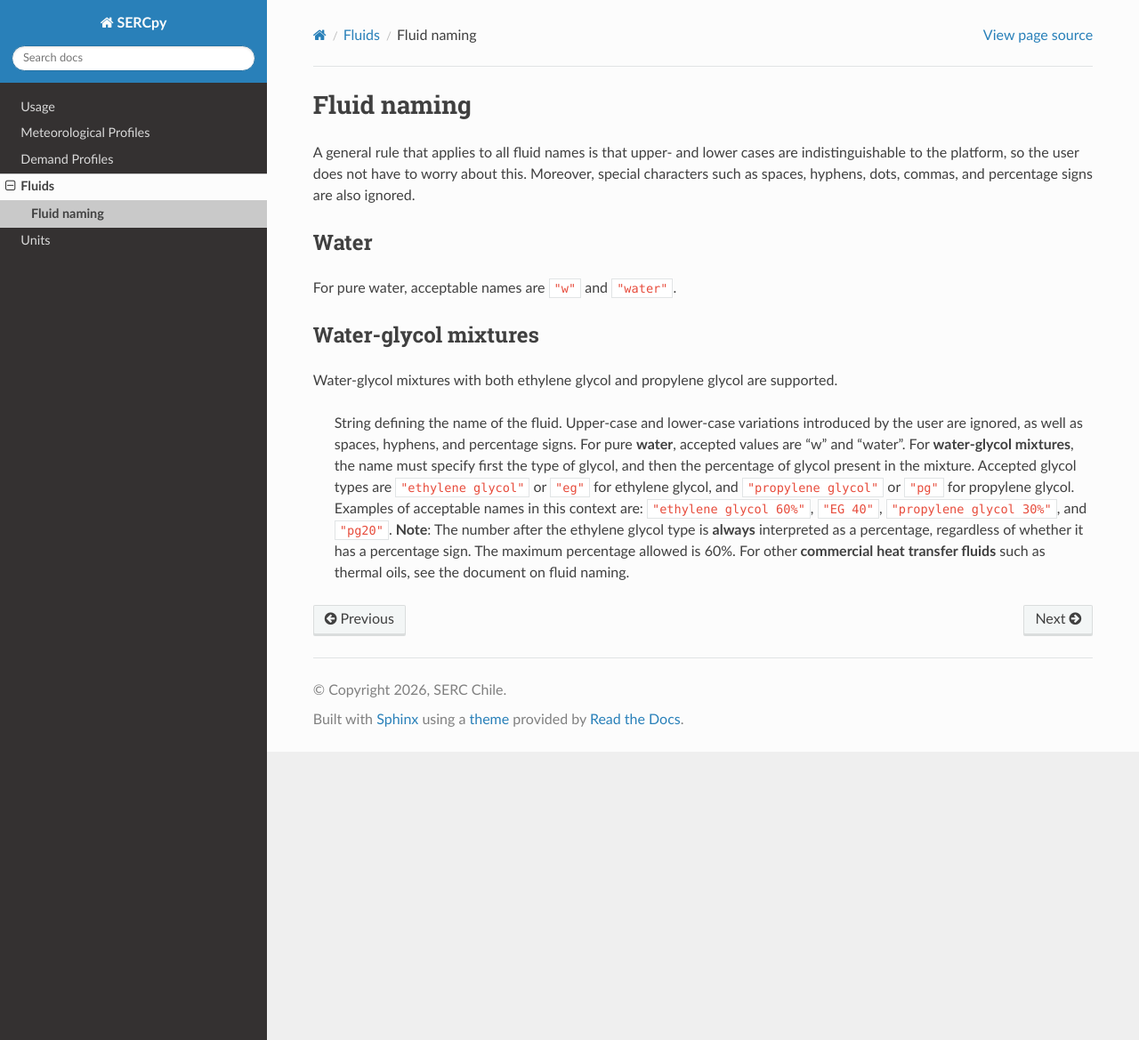
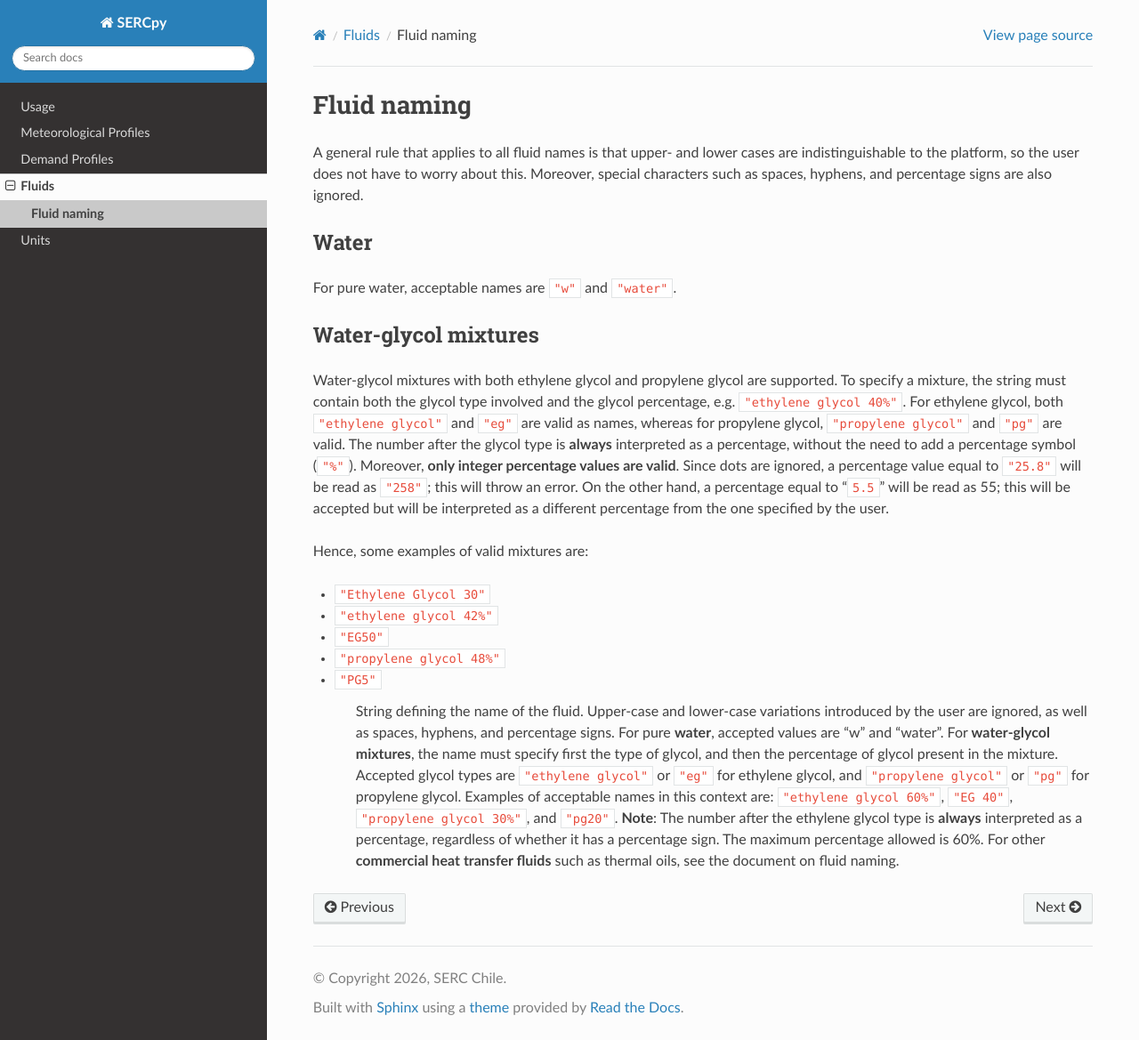
Before and after one commit to serc-chile/SERCpy, a Sphinx documentation site: the page built from docs/source/fluid_naming.rst, in a window 1280 px wide and 1169 px high. Shown: the whole window at 89% size. Built offline with Sphinx 7.4.7 and the Read the Docs theme 3.1.0, drawn with Linux system fonts in a browser that asks for light colours; pages that are not in the unit, such as notebooks, are missing from menus.

Commit message:
Update fluid_naming.rst

```diff
--- a/docs/source/fluid_naming.rst
+++ b/docs/source/fluid_naming.rst
@@ -1,7 +1,7 @@
 Fluid naming
 ============
 
-A general rule that applies to all fluid names is that upper- and lower cases are indistinguishable to the platform, so the user does not have to worry about this. Moreover, special characters such as spaces, hyphens, dots, commas, and percentage signs are also ignored.
+A general rule that applies to all fluid names is that upper- and lower cases are indistinguishable to the platform, so the user does not have to worry about this. Moreover, special characters such as spaces, hyphens, and percentage signs are also ignored.
 
 Water
 -----
@@ -11,7 +11,15 @@ For pure water, acceptable names are `"w"` and `"water"`.
 Water-glycol mixtures
 ---------------------
 
-Water-glycol mixtures with both ethylene glycol and propylene glycol are supported.
+Water-glycol mixtures with both ethylene glycol and propylene glycol are supported. To specify a mixture, the string must contain both the glycol type involved and the glycol percentage, e.g. `"ethylene glycol 40%"`. For ethylene glycol, both `"ethylene glycol"` and `"eg"` are valid as names, whereas for propylene glycol, `"propylene glycol"` and `"pg"` are valid. The number after the glycol type is **always** interpreted as a percentage, without the need to add a percentage symbol (`"%"`). Moreover, **only integer percentage values are valid**. Since dots are ignored, a percentage value equal to `"25.8"` will be read as `"258"`; this will throw an error. On the other hand, a percentage equal to "`5.5`" will be read as 55; this will be accepted but will be interpreted as a different percentage from the one specified by the user.
+
+Hence, some examples of valid mixtures are:
+
+- `"Ethylene Glycol 30"`
+- `"ethylene glycol 42%"`
+- `"EG50"`
+- `"propylene glycol 48%"`
+- `"PG5"`
 
 
         String defining the name of the fluid. Upper-case and lower-case variations introduced by the user are ignored, as well as spaces, hyphens, and percentage signs. For pure **water**, accepted values are "w" and "water".
```
